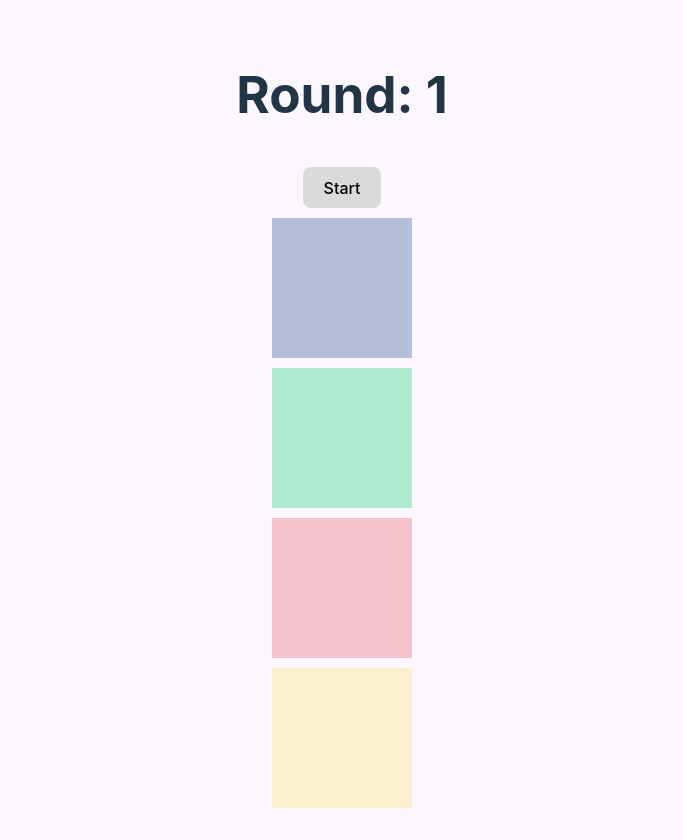
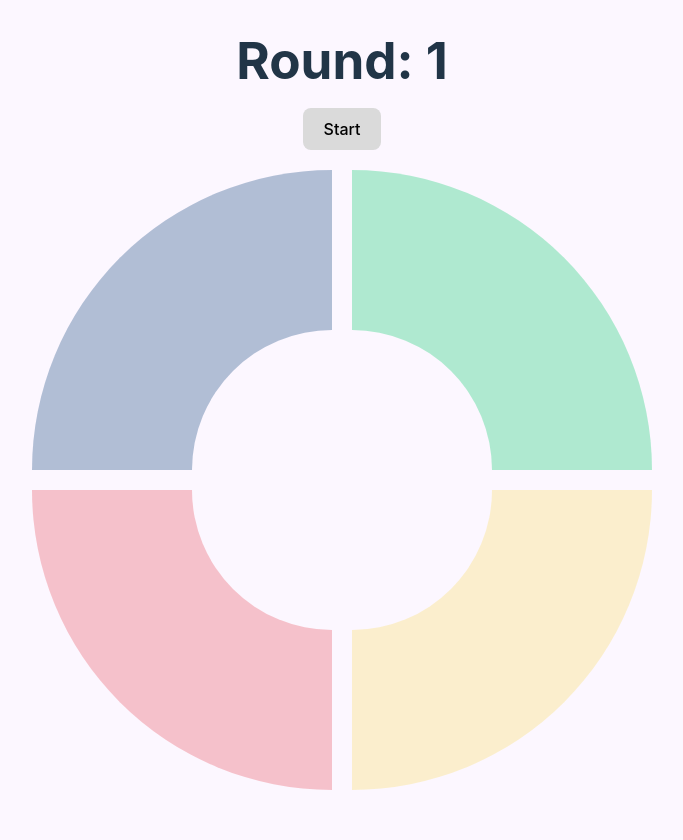
Before and after one commit to bihellzin/genius-ts, a React (Vite) app: page / in a window 1280 px wide. Shown: the whole page, without its empty margins (298-981 px from the left). Built offline with nearby package versions, Linux system fonts and the light colour scheme.

Commit message:
adds circular game

```diff
--- a/src/App.css
+++ b/src/App.css
@@ -67,9 +67,21 @@
   display: flex;
   flex-direction: column;
   align-items: center;
-  row-gap: 10px;
+  row-gap: 20px;
 }
 
 body {
   background-color: #fcf7ff;
 }
+
+.game {
+  display: grid;
+  grid-template-columns: 1fr 1fr;
+  grid-template-rows: 1fr 1fr;
+  column-gap: 20px;
+  row-gap: 20px;
+}
+
+h1 {
+  margin: 0;
+}
--- a/src/App.tsx
+++ b/src/App.tsx
@@ -98,6 +98,7 @@ function App() {
               Start
             </button>
           )}
+          <div className="game">
             <Piece
               handleClick={handleClick}
               refElement={bluePieceRef}
@@ -118,6 +119,7 @@ function App() {
               refElement={yellowPieceRef}
               color={Color.Yellow}
             />
+          </div>
         </>
       )}
       {gameFinished && (
--- a/src/components/Piece/Piece.tsx
+++ b/src/components/Piece/Piece.tsx
@@ -22,7 +22,7 @@ const Piece: React.FC<PieceProps> = React.forwardRef<
       onClick={() => handleClick(refElement)}
       onTouchStart={animatePiece}
       ref={refElement}
-      className={`${styles.piece} ${styles[`bg${color}`]}`}
+      className={`${styles.piece} ${styles[`${color}piece`]}`}
     ></div>
   );
 });
--- a/src/components/Piece/styles.module.css
+++ b/src/components/Piece/styles.module.css
@@ -1,10 +1,12 @@
 .piece {
-  width: 140px;
   min-width: 140px;
   min-height: 140px;
   opacity: 0.3;
   transition: 0.3s;
   cursor: pointer;
+  border: 160px solid;
+  background-color: transparent;
+  border-radius: 0;
 }
 
 @media (hover: hover) and (pointer: fine) {
@@ -13,18 +15,30 @@
   }
 }
 
-.bgblue {
-  background-color: #083d77;
+.bluepiece {
+  border-color: #083d77;
+  border-right-width: 0;
+  border-bottom-width: 0;
+  border-top-left-radius: 100%;
 }
 
-.bggreen {
-  background-color: #00cc66;
+.greenpiece {
+  border-color: #00cc66;
+  border-left-width: 0;
+  border-bottom-width: 0;
+  border-top-right-radius: 100%;
 }
 
-.bgred {
-  background-color: #e84855;
+.redpiece {
+  border-color: #e84855;
+  border-top-width: 0;
+  border-right-width: 0;
+  border-bottom-left-radius: 100%;
 }
 
-.bgyellow {
-  background-color: #f9dc5c;
+.yellowpiece {
+  border-color: #f9dc5c;
+  border-top-width: 0;
+  border-left-width: 0;
+  border-bottom-right-radius: 100%;
 }
```
Lines whose indentation alone changed are shown as unchanged.
